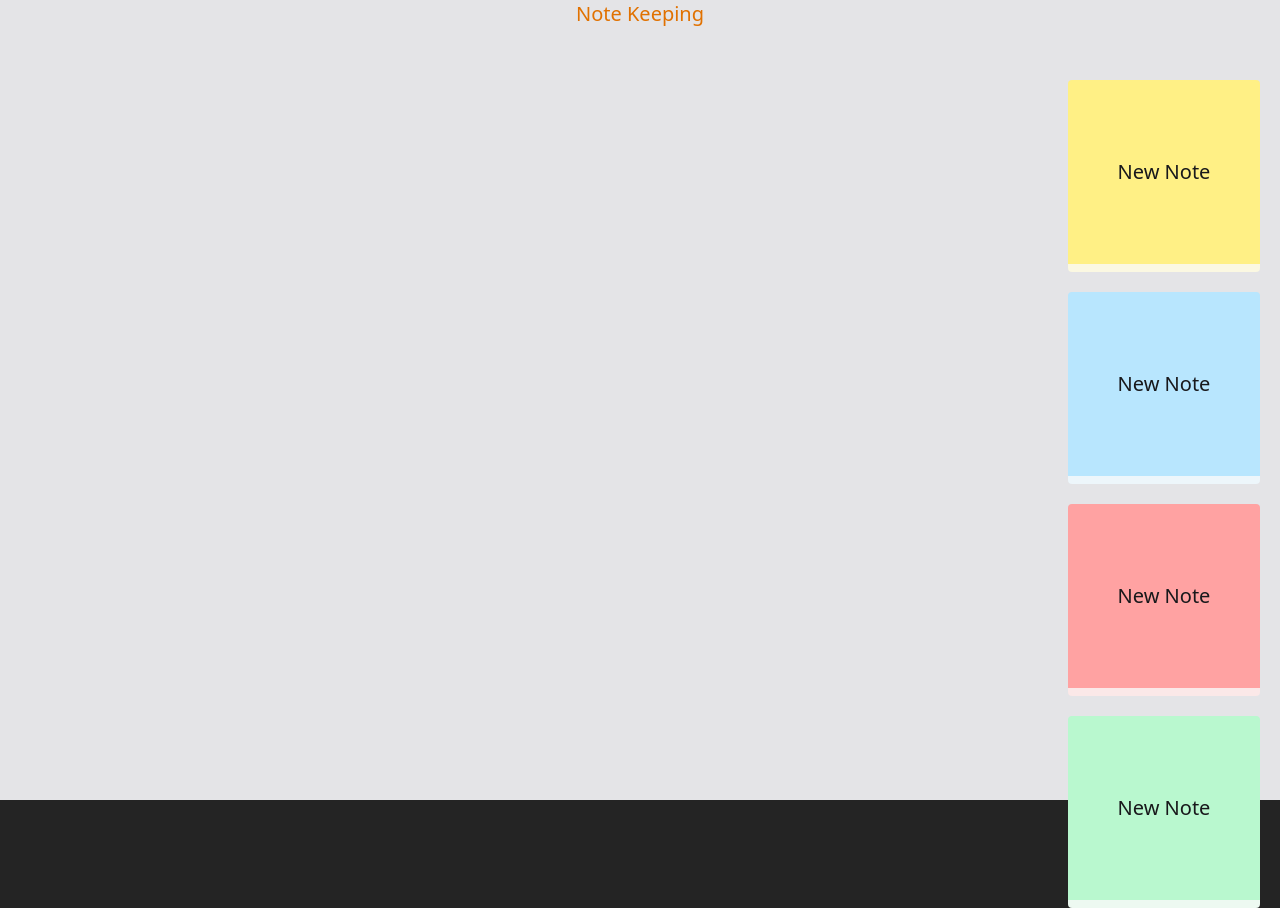
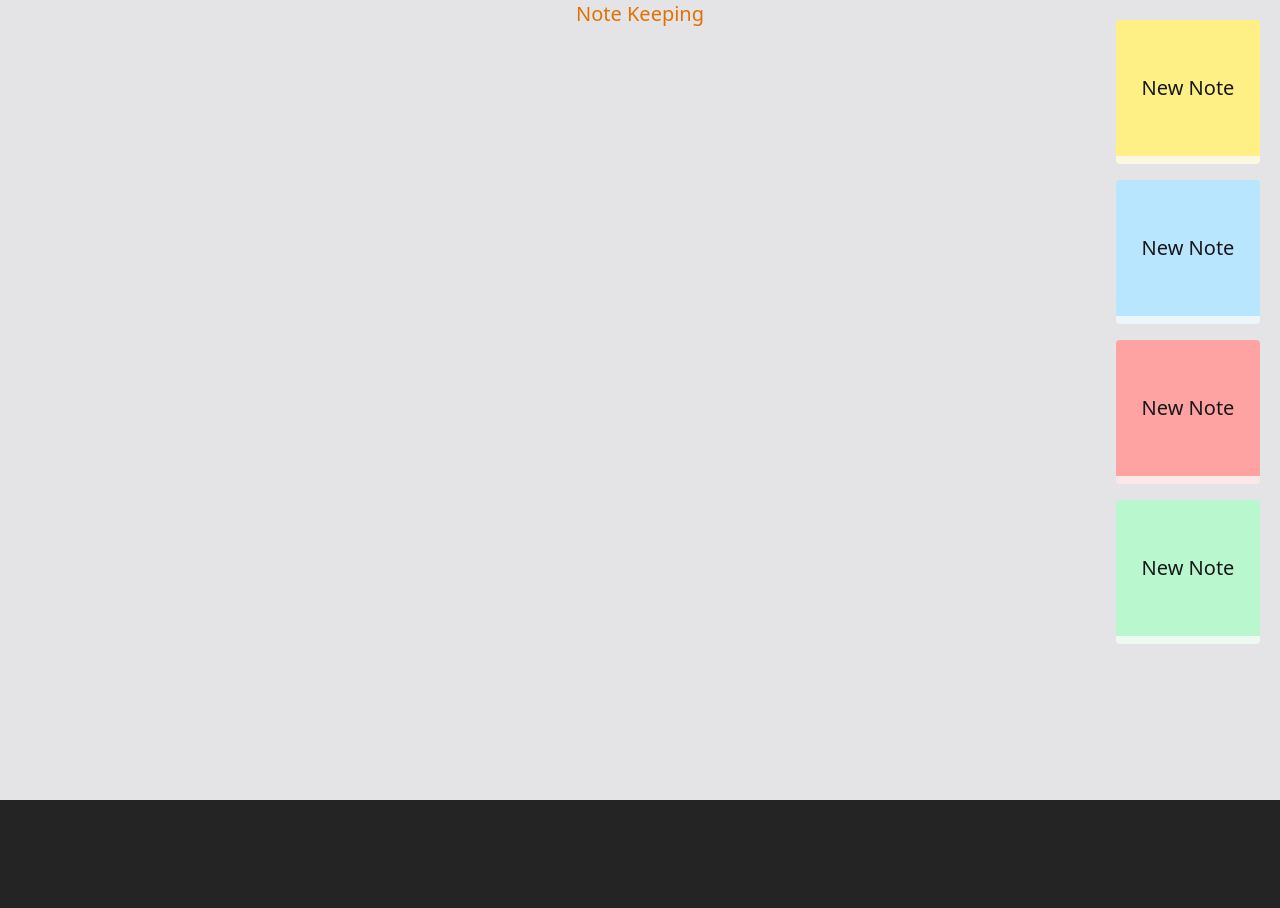
Before and after one commit to OleKodehode/gruppe-2-prosjekt-1, a React app in the folder frontend/: page / in a window 1280 px wide. After the commit the page ends 800 px from the top, so only its background shows below. Built offline with nearby package versions, Linux system fonts and the light colour scheme; the HTML template or start-up script is replaced by a standard one.

Commit message:
some changes to try to fix some bugs, added todo notes in app. Still bugs with dragging and dropping

```diff
--- a/frontend/src/App.jsx
+++ b/frontend/src/App.jsx
@@ -79,6 +79,9 @@ function App() {
 export default App;
 
 /*
+Todo: Login modal
+Todo: Delete Modal
+Todo: Trash Can for deleting notes
 Todo: Make notes movable by click & drag
 Todo: Implement functionality to allow free placing of notes
 [Requires saving coordinates]
--- a/frontend/src/components/NewNotesContainer.jsx
+++ b/frontend/src/components/NewNotesContainer.jsx
@@ -2,7 +2,7 @@ import StickyNotePile from "./StickyNotePile";
 
 export default function NewNotesContainer({ addNew }) {
   return (
-    <section className="absolute right-5 top-20 flex flex-col gap-5">
+    <section className="absolute right-5 top-5 flex flex-col gap-4">
       <StickyNotePile color="yellow" addNew={addNew} key={"yellow"} />
       <StickyNotePile color="blue" addNew={addNew} key={"blue"} />
       <StickyNotePile color="red" addNew={addNew} key={"red"} />
--- a/frontend/src/components/StickyNote.jsx
+++ b/frontend/src/components/StickyNote.jsx
@@ -18,6 +18,7 @@ export default function StickyNote({
 
   useDragger(
     noteID,
+    id,
     (newPos) => updatePos(id, newPos),
     () => updateOrder(id)
   );
--- a/frontend/src/hooks/useDragger.js
+++ b/frontend/src/hooks/useDragger.js
@@ -1,11 +1,11 @@
 import { useEffect, useRef } from "react";
 
-export default function useDragger(id, onDragMove, onDragStart) {
+export default function useDragger(htmlId, noteId, onDragMove, onDragEnd) {
   const isClicked = useRef(false);
   const coords = useRef({ startX: 0, startY: 0, lastX: 0, lastY: 0 });
 
   useEffect(() => {
-    const target = document.getElementById(id);
+    const target = document.getElementById(htmlId);
     if (!target) throw new Error("Element with given id doesn't exist"); // should rarely trigger
 
     const container = target.parentElement;
@@ -21,13 +21,13 @@ export default function useDragger(id, onDragMove, onDragStart) {
 
       coords.current.lastX = target.offsetLeft;
       coords.current.lastY = target.offsetTop;
-      onDragStart(id);
     };
 
     const onMouseUp = () => {
       isClicked.current = false;
       coords.current.lastX = target.offsetLeft;
       coords.current.lastY = target.offsetTop;
+      onDragEnd(noteId);
     };
 
     const onMouseMove = (e) => {
@@ -62,5 +62,5 @@ export default function useDragger(id, onDragMove, onDragStart) {
     };
 
     return cleanup;
-  }, [id, onDragMove, onDragStart]);
+  }, [htmlId, onDragMove, onDragEnd]);
 }
--- a/frontend/src/index.css
+++ b/frontend/src/index.css
@@ -20,7 +20,11 @@ main {
 }
 
 .stickynote {
-  @apply absolute top-20 left-20 size-48 flex justify-center p-2 rounded cursor-grab select-none;
+  @apply absolute top-20 left-20 size-36 md:size-48 flex justify-center p-2 rounded cursor-grab select-none;
+}
+
+.stickynote:hover {
+  @apply outline-2 outline-neutral-300 scale-105;
 }
 
 .stickynote:active {
@@ -32,7 +36,7 @@ main {
 }
 
 .pile {
-  @apply size-48 rounded;
+  @apply size-24 md:size-36 rounded;
 }
 
 .yellow {
```
Also changed, not shown: 1 other file (tests, documents, lock files or other folders).
